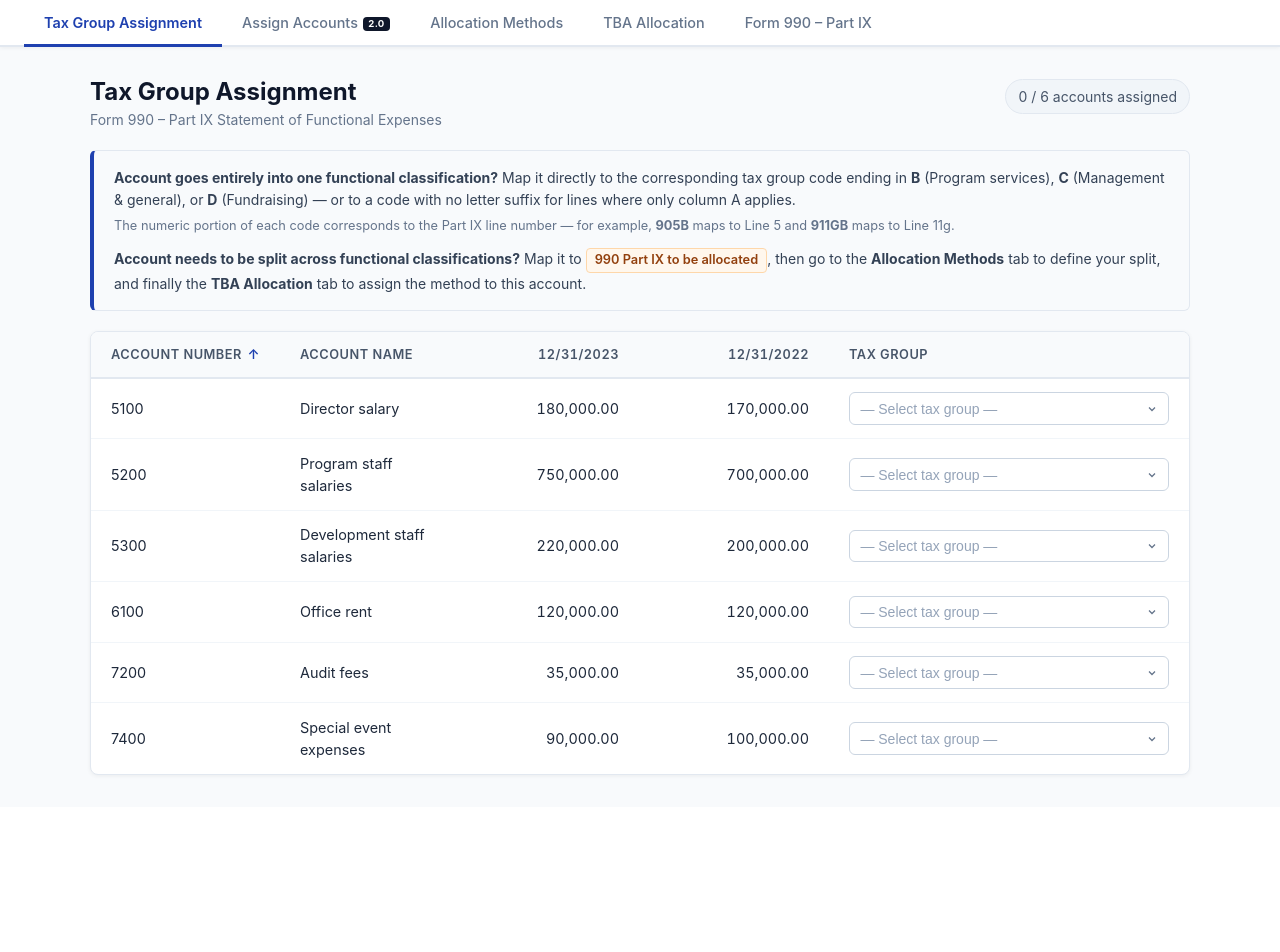
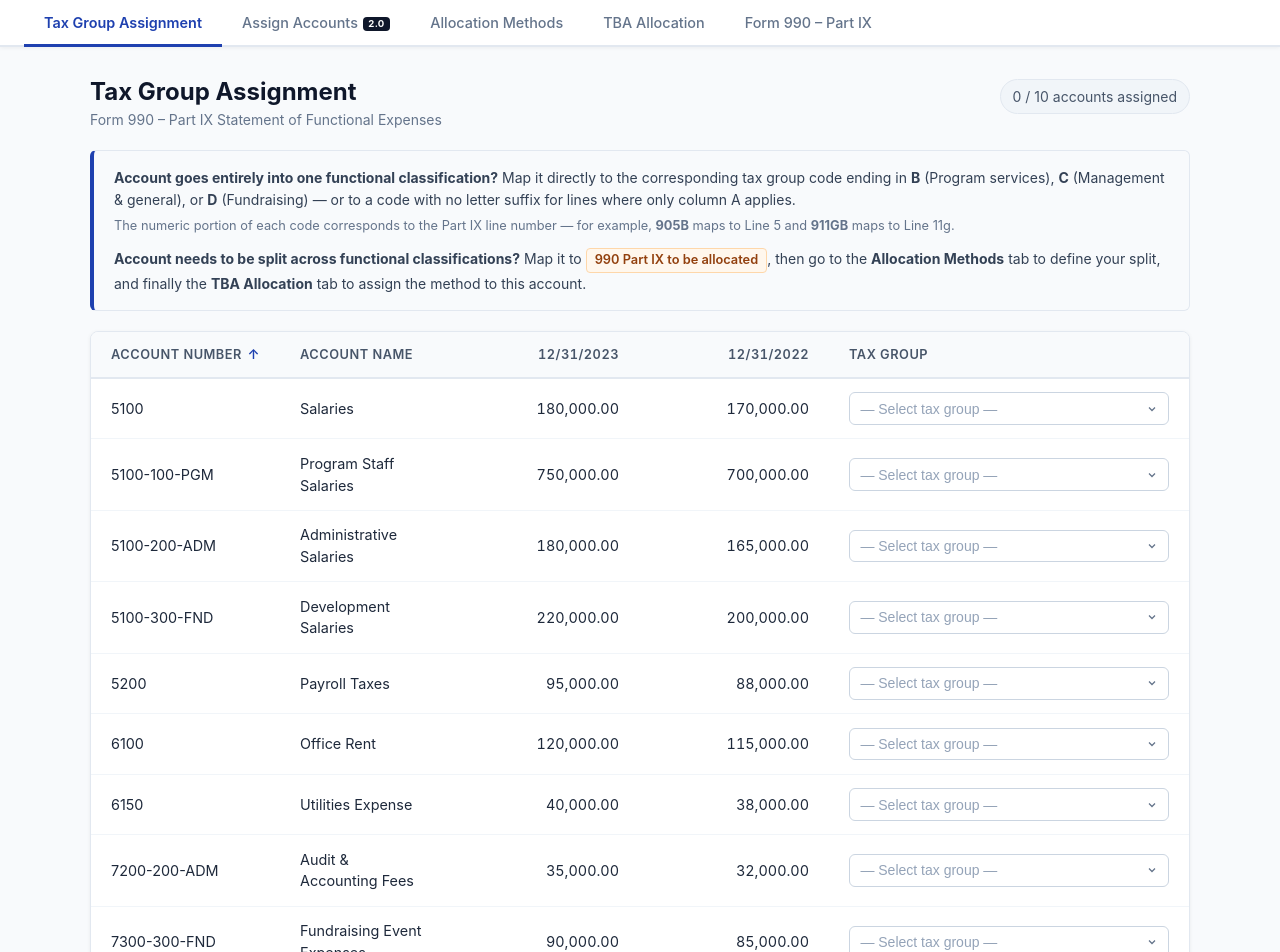
Before and after one commit to kookenny/form990-tool, a React (Vite) app: page / in a window 1280 px wide. Shown: the top 952 px of the page. Before the commit the page ends 807 px from the top, so only its background shows below. Built offline with nearby package versions, Linux system fonts and the light colour scheme.

Commit message:
Replace default accounts with updated trial balance

```diff
--- a/src/App.jsx
+++ b/src/App.jsx
@@ -7,12 +7,16 @@ import Form990PartIX from './components/Form990PartIX'
 import './App.css'
 
 const INITIAL_ACCOUNTS = [
-  { id: 1, accountNumber: '5100', accountName: 'Director salary',            cy: 180000, py: 170000, taxGroup: '', tbaLine: '', tbaMethodId: '' },
-  { id: 2, accountNumber: '5200', accountName: 'Program staff salaries',     cy: 750000, py: 700000, taxGroup: '', tbaLine: '', tbaMethodId: '' },
-  { id: 3, accountNumber: '5300', accountName: 'Development staff salaries', cy: 220000, py: 200000, taxGroup: '', tbaLine: '', tbaMethodId: '' },
-  { id: 4, accountNumber: '6100', accountName: 'Office rent',                cy: 120000, py: 120000, taxGroup: '', tbaLine: '', tbaMethodId: '' },
-  { id: 5, accountNumber: '7200', accountName: 'Audit fees',                 cy:  35000, py:  35000, taxGroup: '', tbaLine: '', tbaMethodId: '' },
-  { id: 6, accountNumber: '7400', accountName: 'Special event expenses',     cy:  90000, py: 100000, taxGroup: '', tbaLine: '', tbaMethodId: '' },
+  { id: 1,  accountNumber: '5100-100-PGM', accountName: 'Program Staff Salaries',     cy: 750000, py: 700000, taxGroup: '', tbaLine: '', tbaMethodId: '' },
+  { id: 2,  accountNumber: '5100-200-ADM', accountName: 'Administrative Salaries',    cy: 180000, py: 165000, taxGroup: '', tbaLine: '', tbaMethodId: '' },
+  { id: 3,  accountNumber: '5100-300-FND', accountName: 'Development Salaries',       cy: 220000, py: 200000, taxGroup: '', tbaLine: '', tbaMethodId: '' },
+  { id: 4,  accountNumber: '5100',         accountName: 'Salaries',                   cy: 180000, py: 170000, taxGroup: '', tbaLine: '', tbaMethodId: '' },
+  { id: 5,  accountNumber: '5200',         accountName: 'Payroll Taxes',              cy:  95000, py:  88000, taxGroup: '', tbaLine: '', tbaMethodId: '' },
+  { id: 6,  accountNumber: '6100',         accountName: 'Office Rent',                cy: 120000, py: 115000, taxGroup: '', tbaLine: '', tbaMethodId: '' },
+  { id: 7,  accountNumber: '6150',         accountName: 'Utilities Expense',          cy:  40000, py:  38000, taxGroup: '', tbaLine: '', tbaMethodId: '' },
+  { id: 8,  accountNumber: '7200-200-ADM', accountName: 'Audit & Accounting Fees',    cy:  35000, py:  32000, taxGroup: '', tbaLine: '', tbaMethodId: '' },
+  { id: 9,  accountNumber: '7300-300-FND', accountName: 'Fundraising Event Expenses', cy:  90000, py:  85000, taxGroup: '', tbaLine: '', tbaMethodId: '' },
+  { id: 10, accountNumber: '7500-100-PGM', accountName: 'Program Supplies',           cy: 110000, py: 105000, taxGroup: '', tbaLine: '', tbaMethodId: '' },
 ]
 
 export default function App() {
```
